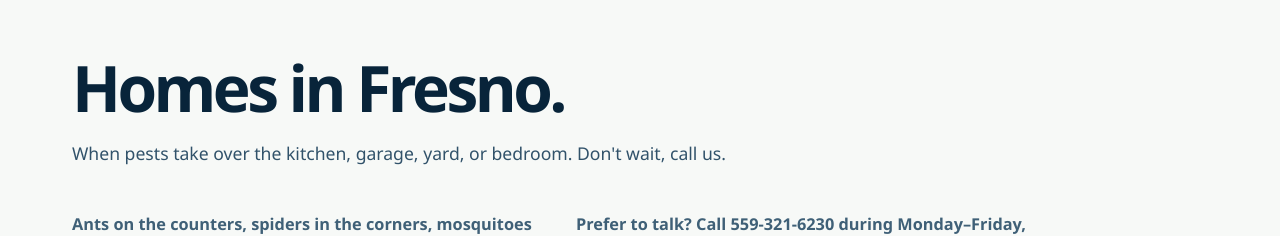
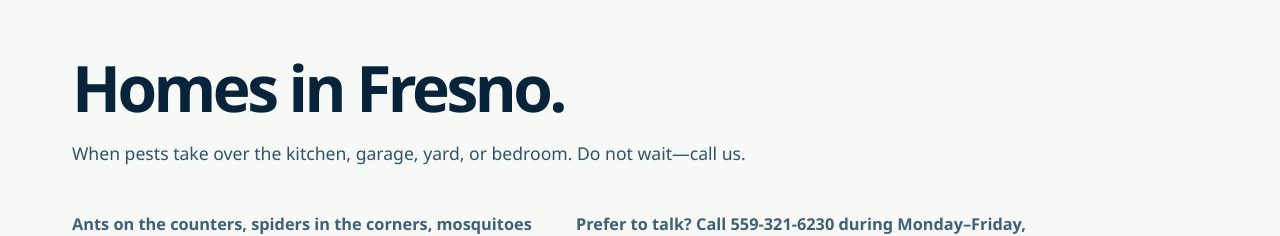
Before and after one commit to HexaComb/bug-dude, a Next.js app: page / in a window 1280 px wide. Shown: the part 5720-5956 px from the top of the page. Built offline with nearby package versions, Linux system fonts and the light colour scheme; no server answers.

Commit message:
fix(copy): avoid unescaped apostrophe in residential intro
Co-authored-by: Marco Chavez <mxrcochxvez@users.noreply.github.com>

```diff
--- a/src/app/page.tsx
+++ b/src/app/page.tsx
@@ -318,7 +318,7 @@ export default function Home() {
           <section className="section content-band" id="residential">
             <h2>Homes in Fresno.</h2>
             <p className="section-intro">
-              When pests take over the kitchen, garage, yard, or bedroom. Don't wait, call us.
+              When pests take over the kitchen, garage, yard, or bedroom. Do not wait—call us.
             </p>
             <div className="content-columns">
               <p className="section-copy">
```
